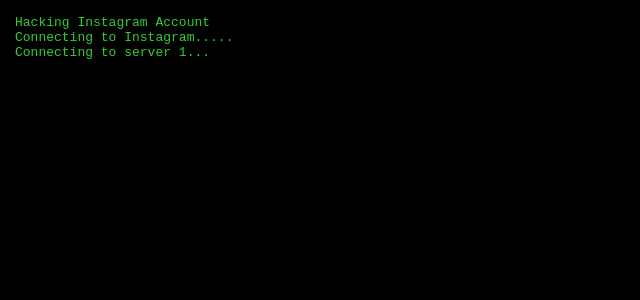
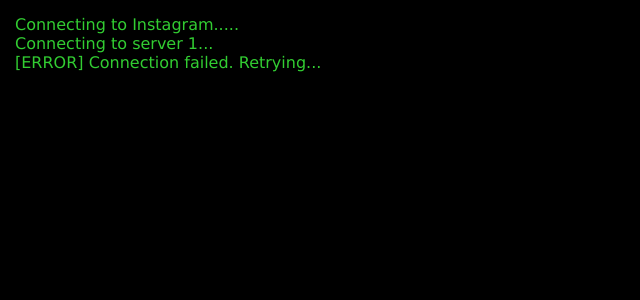
Before and after one commit to Ankush-ts/myapp, a React (Create React App) app: page / in a window 1280 px wide. Shown: the top 300 px of the page, without its empty margins (0-640 px from the left). Built offline with nearby package versions, Linux system fonts and the light colour scheme.

Commit message:
some changes

```diff
--- a/src/component/HackDisplay.css
+++ b/src/component/HackDisplay.css
@@ -1,6 +1,6 @@
 .hack-container { /* Basic styling */
   background-color: black;
   color: limegreen;
-  font-family: monospace;
+  font-family: Verdana, Geneva, Tahoma, sans-serif;
   padding: 15px;
 }
--- a/src/component/HackDisplay.jsx
+++ b/src/component/HackDisplay.jsx
@@ -6,9 +6,8 @@
 //   const messagesEndRef = useRef(null); // Ref to scroll to the bottom
 
   const hackSequence = [
-    "Hacking Instagram Account",
-    "Initializing Hack tool...",
     "Connecting to Instagram.....",
+    ".....",
     "Connecting to server 1...",
     "[ERROR] Connection failed. Retrying...",
     "Connecting to server 2...",
@@ -16,8 +15,9 @@
     "Connecting to server 3...",
     "[SUCCESS] Connected...",
     `Target Username:.... `,
-    `"rana.anirudh"`,
-    " ",
+    `"anamika.rana.1238"`,
+    "..",
+    "....",
     "[BRUTE FORCE] Initiated...",
     "200K passwords tried...",
     "...Match not found...",
@@ -28,13 +28,14 @@
     "Accessing Account...",
     "[SUCCESS] Hack Successful!",
     "Extracting data...",
-    "Hack succesful, details sent to admin.." // Additional steps for realism
+    "Hack succesful, details sent to the admin.." // Additional steps for realism
   ];
 
   useEffect(() => {
     let index = 0;
     const intervalId = setInterval(() => {
       if (index < hackSequence.length) {
+        console.log(hackSequence[index]);
         setMessages(prevMessages => [...prevMessages, hackSequence[index]]);
         index++;
       } else {
```
